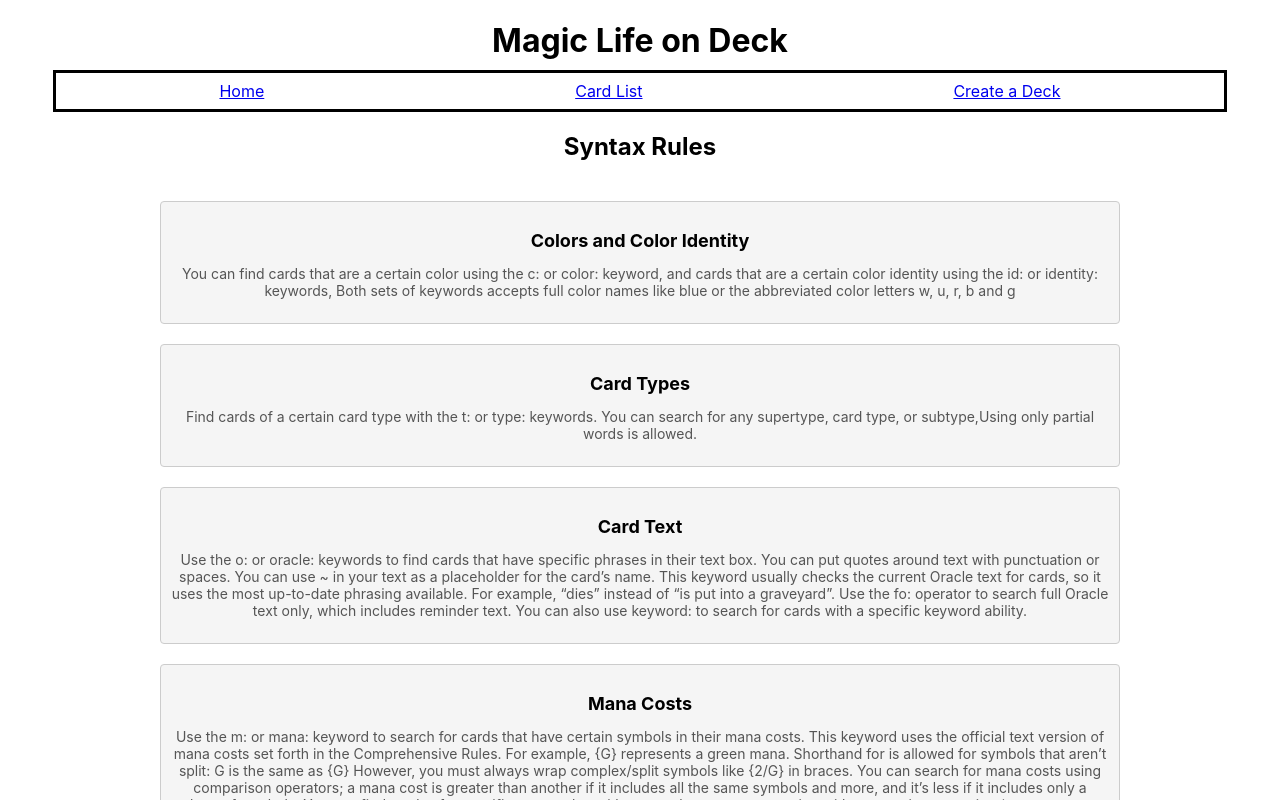
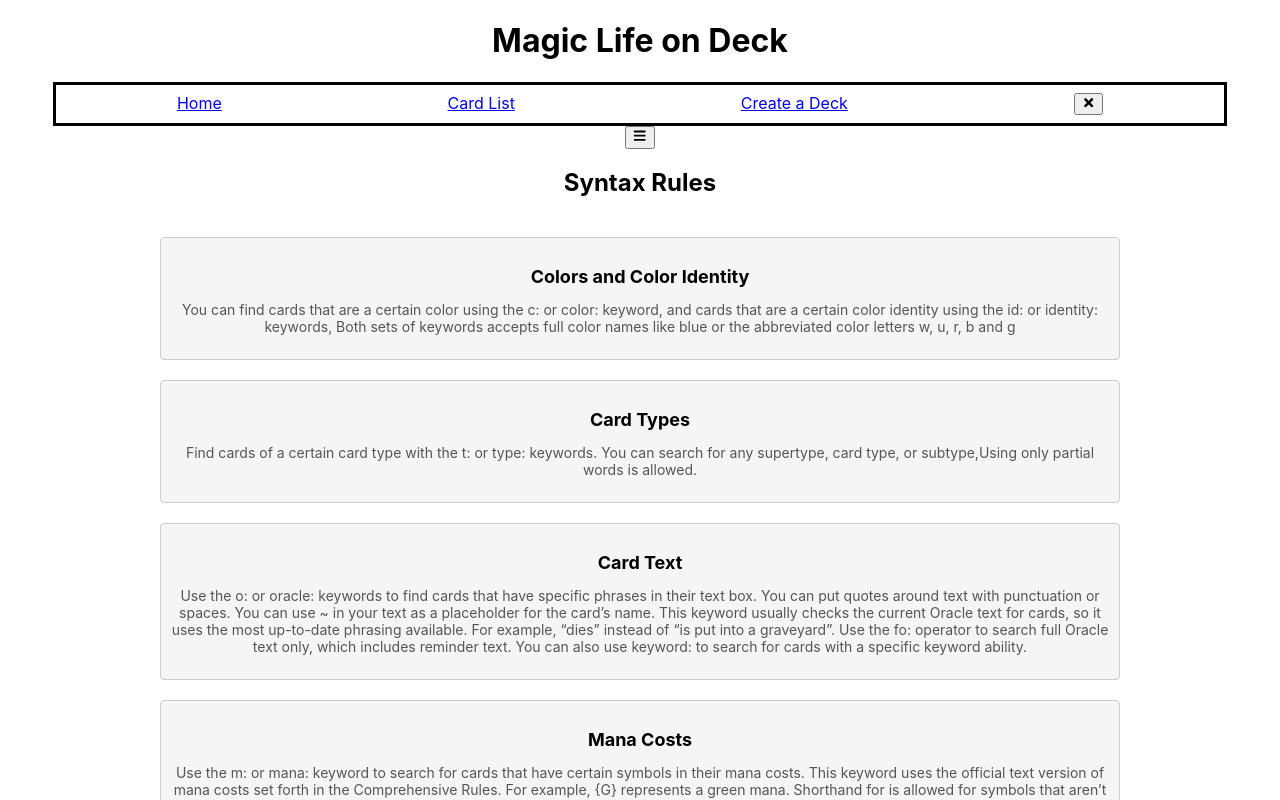
Before and after one commit to undftdcreed/Do-You-Pay-the-1-, a React (Create React App) app: page / in a window 1280 px wide. Shown: the top 800 px of the page. Built offline with nearby package versions, Linux system fonts and the light colour scheme; no server answers.

Commit message:
2nd commit for the day

```diff
--- a/package.json
+++ b/package.json
@@ -12,6 +12,7 @@
     "mtgsdk": "^1.0.0",
     "react": "^18.2.0",
     "react-dom": "^18.2.0",
+    "react-icons": "^4.9.0",
     "react-router-dom": "^6.11.2",
     "react-scripts": "5.0.1",
     "util": "^0.12.5",
--- a/src/App.css
+++ b/src/App.css
@@ -28,14 +28,7 @@
   color: #61dafb;
 }
 
-@keyframes App-logo-spin {
-  from {
-    transform: rotate(0deg);
-  }
-  to {
-    transform: rotate(360deg);
-  }
-}
+
 
 
 .syntax-grid{
@@ -68,20 +61,3 @@
   font-size: 14px;
   color: #555;
 }
-
-@keyframes rotate {
-  0% {
-    transform: rotateY(0deg);
-  }
-  20% {
-    transform: rotateY(360deg);
-  }
-  100% {
-    transform: rotateY(360deg);
-  }
-}
-
-.interactive-header h1 {
-  front-size: 24px;
-  margin-bottom: 10px;
-}
--- a/src/components/Header.js
+++ b/src/components/Header.js
@@ -1,9 +1,11 @@
 import { Link } from "react-router-dom";
-
-
+import {FaBars, FaTimes } from "react-icons/fa";
+import { useRef } from "react";
 
 
 function Header(props) {
+
+
     //inline style for the nav tag
     const navStyle = {
         display: "flex",
@@ -14,11 +16,16 @@
         margin: "auto",
     };
 
+    const navRef = useRef();
+    const showNavbar = () => {
+        navRef.current.classList.toggle("responsive_nav");
+    }
 
     return (
         <header className="interactive-header">
             <h1>Magic Life on Deck </h1>
-            <nav style={navStyle}>
+            <nav ref={navRef} style={navStyle}>
+
                 <Link to={"/"}>
                     <div>Home</div>
                     </Link>
@@ -28,7 +35,13 @@
                 <Link to={"/create"}>
                     <div>Create a Deck</div>
                 </Link>
+                <button className="nav-btn nav-close-btn" onClick={showNavbar}>
+                    <FaTimes />
+                </button>
             </nav>
+                <button className="nav-btn" onClick={showNavbar}>
+                <FaBars />
+                </button>
         </header>
 
   );
```
Also changed, not shown: 1 other file (tests, documents, lock files or other folders). Lines whose indentation alone changed are shown as unchanged.
